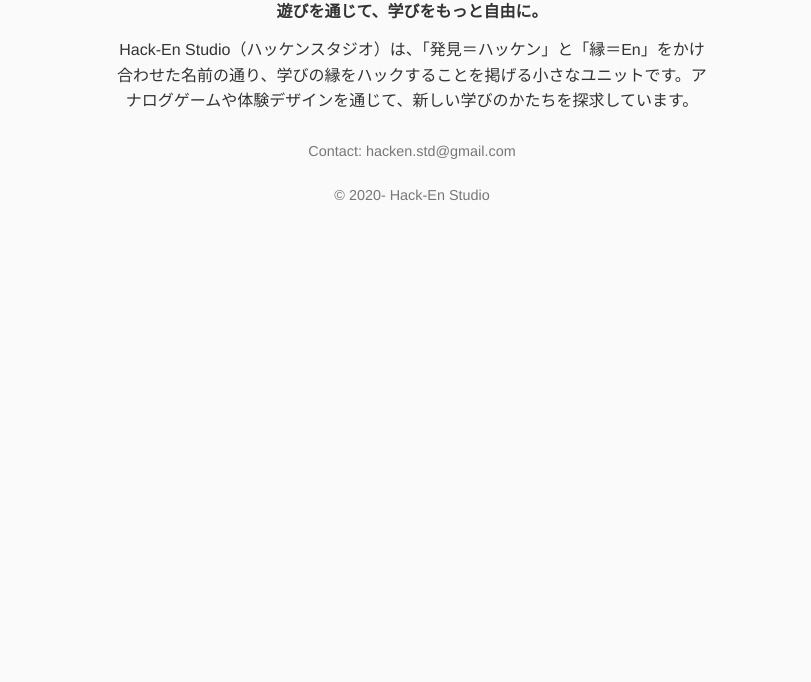
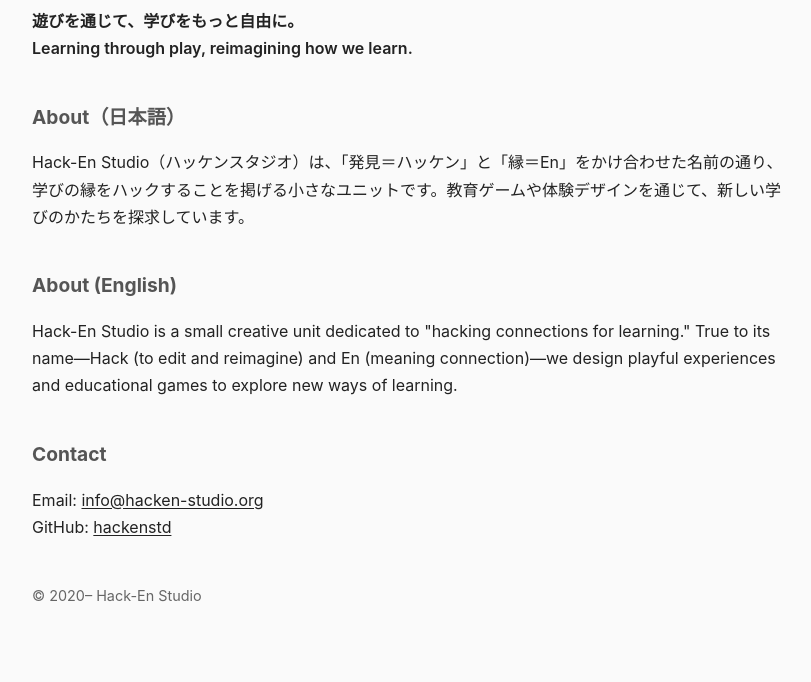
Before and after one commit to hackenstd/hackenstd.github.io, a plain HTML site: page index.html in a window 1280 px wide. Shown: the part 118-800 px from the top of the page, without its empty margins (228-1039 px from the left). Drawn offline with Linux system fonts and the light colour scheme.

Commit message:
Update index.html

```diff
--- a/index.html
+++ b/index.html
@@ -1,40 +1,54 @@
 <!DOCTYPE html>
 <html lang="ja">
 <head>
-  <meta charset="UTF-8">
-  <title>Hack-En Studio</title>
+  <meta charset="utf-8">
+  <title>Hack-En Studio | Learning through Play</title>
+  <meta name="viewport" content="width=device-width, initial-scale=1">
+  <meta name="description" content="Hack-En Studio（ハッケンスタジオ）は、遊びを通じて新しい学びをデザインする小さなクリエイティブユニットです。">
+  <meta property="og:title" content="Hack-En Studio">
+  <meta property="og:description" content="遊びを通じて、学びをもっと自由に。">
+  <meta property="og:type" content="website">
+  <meta property="og:url" content="https://hackenstd.github.io/">
   <style>
     body {
-      font-family: "Helvetica Neue", Arial, sans-serif;
-      margin: 0;
-      padding: 2em;
-      text-align: center;
-      background: #fafafa;
-      color: #333;
+      font-family: -apple-system, BlinkMacSystemFont, "Helvetica Neue", Arial, "Noto Sans JP", sans-serif;
+      margin: 0; padding: 2rem;
+      background:#fafafa; color:#222;
+      line-height:1.7;
     }
-    h1 {
-      font-size: 2.5em;
-      margin-bottom: 0.3em;
-    }
-    p {
-      max-width: 600px;
-      margin: 0.8em auto;
-      line-height: 1.6;
-    }
-    footer {
-      margin-top: 2em;
-      font-size: 0.9em;
-      color: #777;
-    }
+    main { max-width: 760px; margin:auto; }
+    h1 { font-size:2.2em; margin-bottom:0.3em; }
+    h2 { font-size:1.2em; margin-top:2em; color:#555; }
+    .tagline { font-weight:600; margin:.5em 0 1.5em; }
+    footer { margin-top:3em; font-size:.9em; color:#666; }
+    a { color: inherit; text-decoration: underline; text-underline-offset: 2px; }
   </style>
 </head>
 <body>
-  <h1>Hack-En Studio</h1>
-  <p><strong>遊びを通じて、学びをもっと自由に。</strong></p>
-  <p>Hack-En Studio（ハッケンスタジオ）は、「発見＝ハッケン」と「縁＝En」をかけ合わせた名前の通り、学びの縁をハックすることを掲げる小さなユニットです。アナログゲームや体験デザインを通じて、新しい学びのかたちを探求しています。</p>
-  <footer>
-    Contact: hacken.std@gmail.com
-  </footer>
-  <footer>© 2020- Hack-En Studio</footer>
+  <main>
+    <h1>Hack-En Studio</h1>
+    <p class="tagline">
+      遊びを通じて、学びをもっと自由に。<br>
+      Learning through play, reimagining how we learn.
+    </p>
+
+    <h2>About（日本語）</h2>
+    <p>
+      Hack-En Studio（ハッケンスタジオ）は、「発見＝ハッケン」と「縁＝En」をかけ合わせた名前の通り、学びの縁をハックすることを掲げる小さなユニットです。教育ゲームや体験デザインを通じて、新しい学びのかたちを探求しています。
+    </p>
+
+    <h2>About (English)</h2>
+    <p>
+      Hack-En Studio is a small creative unit dedicated to "hacking connections for learning." True to its name—Hack (to edit and reimagine) and En (meaning connection)—we design playful experiences and educational games to explore new ways of learning.
+    </p>
+
+    <h2>Contact</h2>
+    <p>
+      Email: <a href="mailto:info@hacken-studio.org">info@hacken-studio.org</a><br>
+      GitHub: <a href="https://github.com/hackenstd">hackenstd</a>
+    </p>
+
+    <footer>© 2020– Hack-En Studio</footer>
+  </main>
 </body>
 </html>
```
